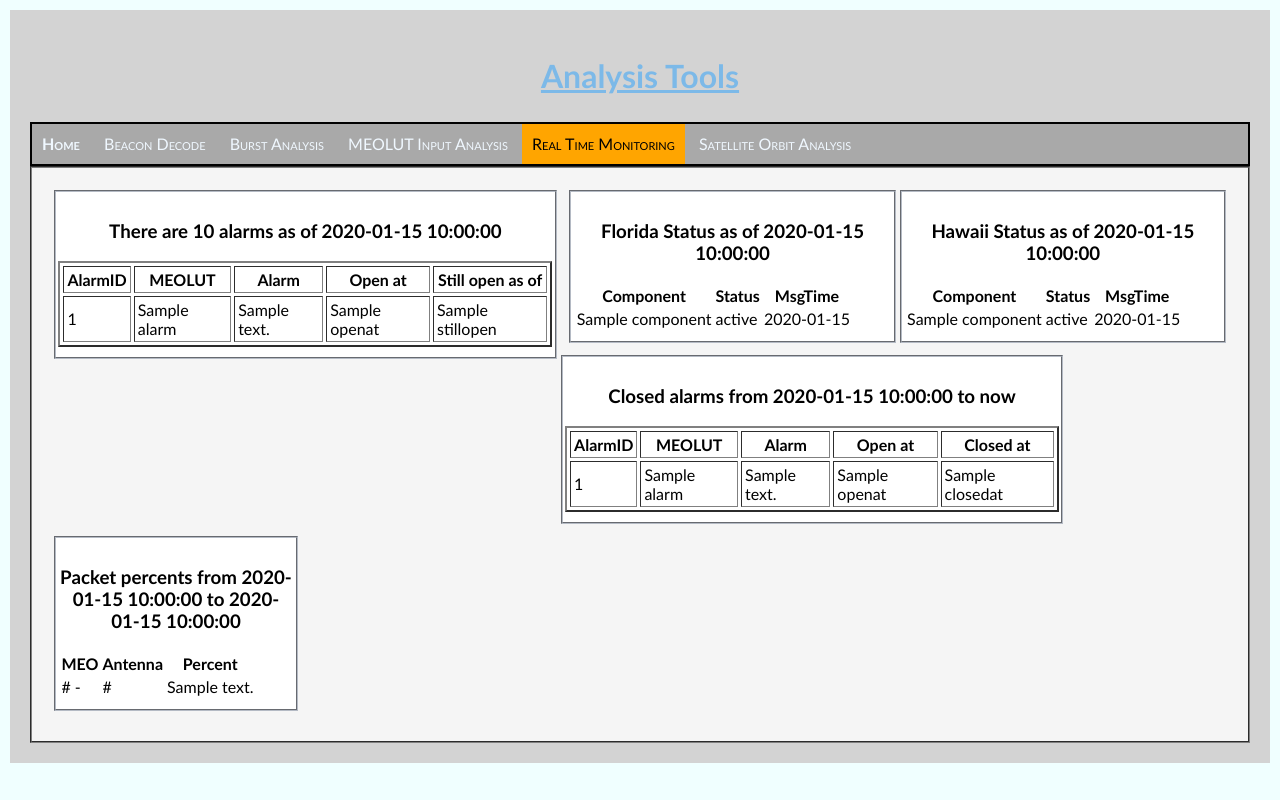
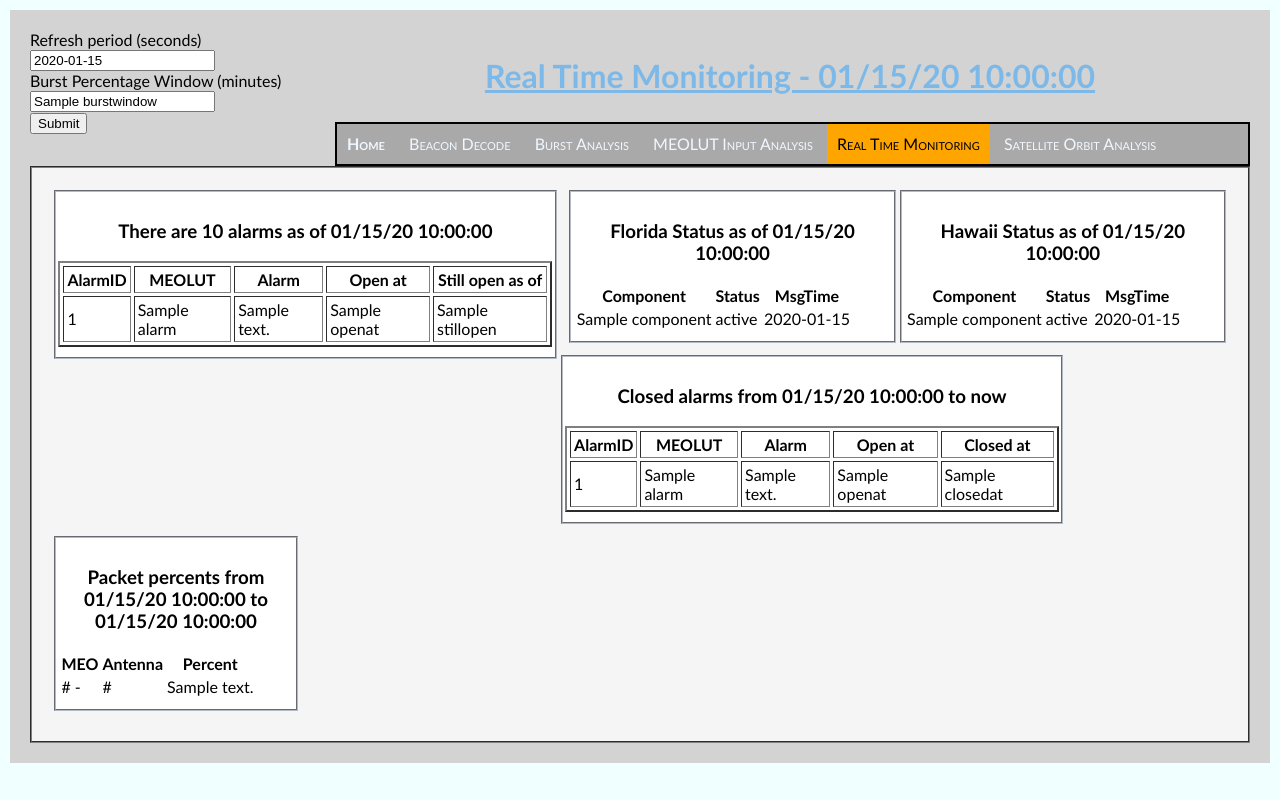
Before and after one commit to jrreich/MEO_Analysis_HTML_Interface, a Flask app: template templates/RealTimeMonitor.html in a window 1280 px wide. Run offline with Flask 2, Linux system fonts and the light colour scheme; the template is opened without the code that fills it: most values are stand-ins (such as "Sample title", 1, 10 or a date in 2020).

Commit message:
Added realtime monitoring configuration - refresh timer and burst window period
Added gunicorn

```diff
--- a/requirements.txt
+++ b/requirements.txt
@@ -1,6 +1,7 @@
 click==6.6
 cycler==0.10.0
 Flask==0.11.1
+gunicorn==19.6.0
 itsdangerous==0.24
 Jinja2==2.8
 MarkupSafe==0.23
--- a/routes.py
+++ b/routes.py
@@ -127,19 +127,29 @@ def MEOInputAnalysis():
 @app.route('/RealTimeMonitor')
 def realtimemonitor():
     if request.method == 'GET':
-        print request.args.get('days')
         if request.args.get('days') <> None:
             days = request.args.get('days')
         else:
             days = 4
-        StartTime = datetime.datetime(2017,1,9,14,0)
-        #EndTime = datetime.datetime.utcnow()
-        EndTime = datetime.datetime(2017,1,9,16,0)
-        #StartTime = EndTime - datetime.timedelta(days=float(days))
-
+        if request.args.get('refreshtimer') <> None:
+            refreshtimer = float(request.args.get('refreshtimer'))
+        else:
+            refreshtimer = 30
+        if request.args.get('burstwindow') <> None:
+            burstwindow = float(request.args.get('burstwindow'))
+        else:
+            burstwindow = 60
+        #StartTime = datetime.datetime(2017,1,9,14,0)
+        EndTime = datetime.datetime.utcnow() #.strftime('%Y-%m-%d %H:%M:%S.%f')[:-4]
+        #print EndTime
+        #s = t.strftime('%Y-%m-%d %H:%M:%S.%f')
+        #return s[:-3]
+        #EndTime = datetime.datetime(2017,1,9,16,0)
+        StartTime = EndTime - datetime.timedelta(days=float(days))
+        BurstStartTime = EndTime - datetime.timedelta(minutes=burstwindow)
         alarmlist, closedalarms, numalarms = MEOInput_Analysis.MEOLUT_alarms(StartTime,EndTime)
         statusHI, statusFL = MEOInput_Analysis.MEOLUT_status(StartTime,EndTime)
-        packetpercent = MEOInput_Analysis.MEOLUT_percent(StartTime, EndTime)
+        packetpercent = MEOInput_Analysis.MEOLUT_percent(BurstStartTime, EndTime)
         return render_template('RealTimeMonitor.html',
             alarmlist=alarmlist,
             closedalarms = closedalarms,
@@ -148,7 +158,10 @@ def realtimemonitor():
             statusFL = statusFL,
             packetpercent = packetpercent,
             StartTime = StartTime,
-            EndTime = EndTime
+            EndTime = EndTime,
+            BurstStartTime = BurstStartTime,
+            refreshtimer = refreshtimer,
+            burstwindow = burstwindow
             )
     #elif request.method == 'POST':
     #    # read input
--- a/templates/RealTimeMonitor.html
+++ b/templates/RealTimeMonitor.html
@@ -12,12 +12,29 @@
     </script> -->
 </head>
 <body>
+
+    <script type="text/javascript">
+    setInterval(function () {
+        location.reload();
+    }, "{{refreshtimer}}" * 1000);
+    </script>
     <main>
+        <aside id="monitoringoptions">
+            <form action="RealTimeMonitor" method="get">
+                <label for="refreshtimer">Refresh period (seconds)</label>
+                <input id="refreshtimer" name="refreshtimer" type="text" value="{{ refreshtimer }}" style="display:inline-block" /> <br />
+                <label for="burstwindow">Burst Percentage Window (minutes)</label>
+                <input id="burstwindow" name="burstwindow" type="text" value="{{burstwindow}}" style="display:inline-block" /> <br />
+                <input type="submit" style="display:inline-block" />
+            </form>
+        </aside>
         <div id="heading1">
             <h1>
-                <a href="{{ url_for('index') }}">Analysis Tools</a>
+                <a href="{{ url_for('index') }}">Real Time Monitoring - {{EndTime.strftime('%m/%d/%y %H:%M:%S')}}</a>
             </h1>
         </div>
+
+
         <nav class="topnav">
             <a href="/" class="home">Home</a>
             <a href="/beacon">Beacon Decode</a>
@@ -28,7 +45,7 @@
         </nav>
         <section class="content" >
             <article class="openalarms">
-                <h3>There are {{ numalarms}} alarms as of {{ EndTime }}</h3>
+                <h3>There are {{ numalarms}} alarms as of {{ EndTime.strftime('%m/%d/%y %H:%M:%S') }}</h3>
                 <table class="RealTimeMonitoring" id="openalarms">
                     <tr>
                         <th>AlarmID</th>
@@ -50,7 +67,7 @@
 
             </article>
             <article class="status" id="HI">
-                <h3>Hawaii Status as of {{ EndTime }} </h3>
+                <h3>Hawaii Status as of {{ EndTime.strftime('%m/%d/%y %H:%M:%S') }} </h3>
                 <table>
                     <tr>
                         <th>Component</th>
@@ -68,7 +85,7 @@
 
             </article>
             <article class="status" id="FL">
-                <h3>Florida Status as of {{ EndTime }} </h3>
+                <h3>Florida Status as of {{ EndTime.strftime('%m/%d/%y %H:%M:%S') }} </h3>
                 <table>
                     <tr>
                         <th>Component</th>
@@ -85,7 +102,7 @@
                 </table>
             </article>
             <article class="closedalarms">
-                <h3>Closed alarms from {{ StartTime }} to now</h3>
+                <h3>Closed alarms from {{ StartTime.strftime('%m/%d/%y %H:%M:%S') }} to now</h3>
                 <table class="RealTimeMonitoring" id="closedalarms">
                     <tr>
                         <th>AlarmID</th>
@@ -107,7 +124,8 @@
 
             </article>
             <article class="percent" id="packetpercent">
-                <h3>Packet percents from {{StartTime}} to {{ EndTime }} </h3>
+                <h3>Packet percents from {{BurstStartTime.strftime('%m/%d/%y %H:%M:%S')}} to
+                 {{ EndTime.strftime('%m/%d/%y %H:%M:%S') }} </h3>
                 <table>
                     <tr>
                         <th>MEO</th>
```
Also changed, not shown: templates/MEOInputAnalysisForm.html (+9 -7 lines), 2 other files.
